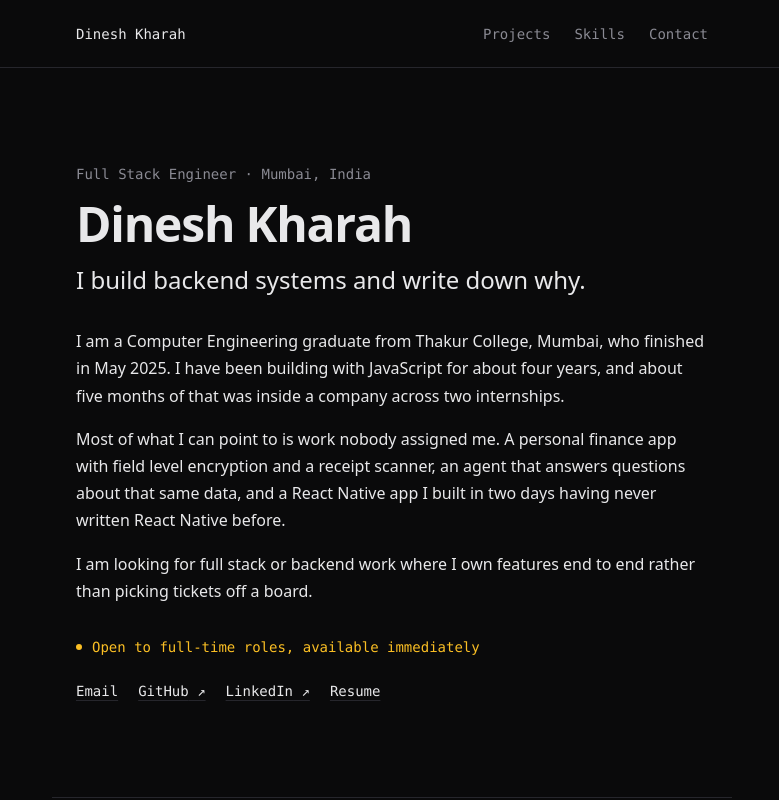
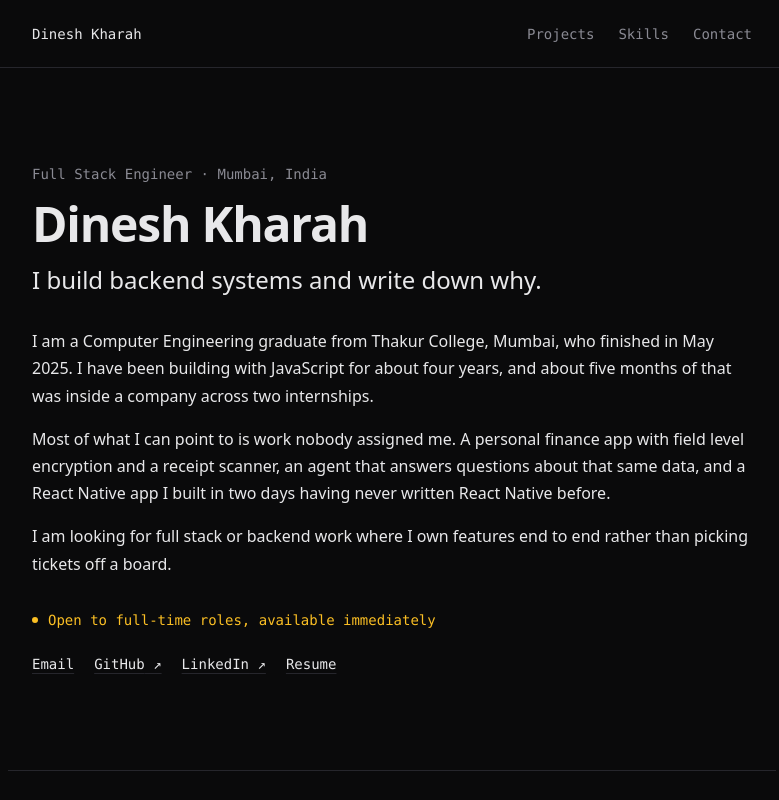
Before and after one commit to dineshkharah/portfolio, a Next.js app: page / in a window 1280 px wide. Shown: the top 800 px of the page, without its empty margins (248-1027 px from the left). Built offline with nearby package versions, Linux system fonts and the light colour scheme.

Commit message:
style: widen the content column
- widened the page column from 680 to 768 pixels

```diff
--- a/src/app/globals.css
+++ b/src/app/globals.css
@@ -15,7 +15,7 @@
   --font-sans: ui-sans-serif, system-ui, -apple-system, "Segoe UI", Roboto, "Helvetica Neue", Arial, sans-serif;
   --font-mono: ui-monospace, SFMono-Regular, Menlo, Consolas, monospace;
 
-  --container-page: 42.5rem;
+  --container-page: 48rem;
 }
 
 @layer base {
```
